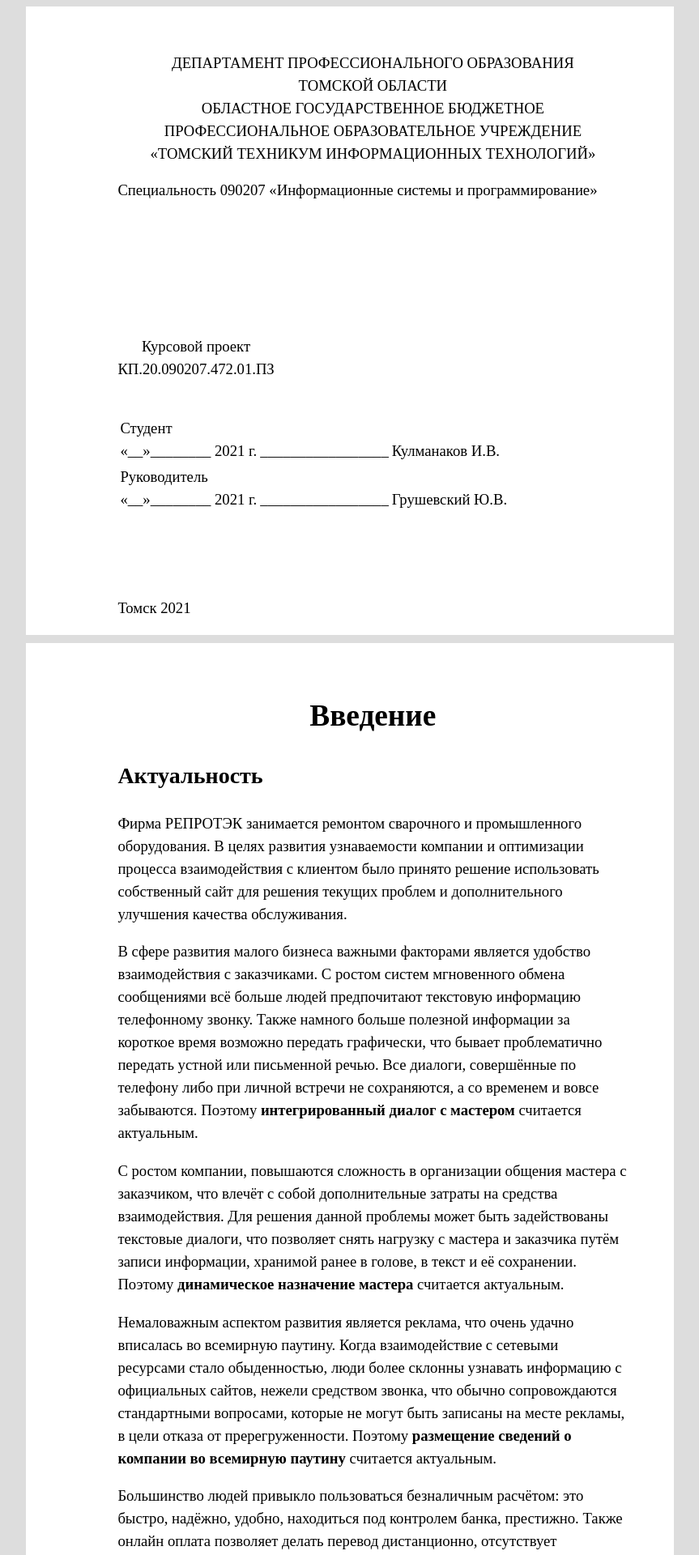
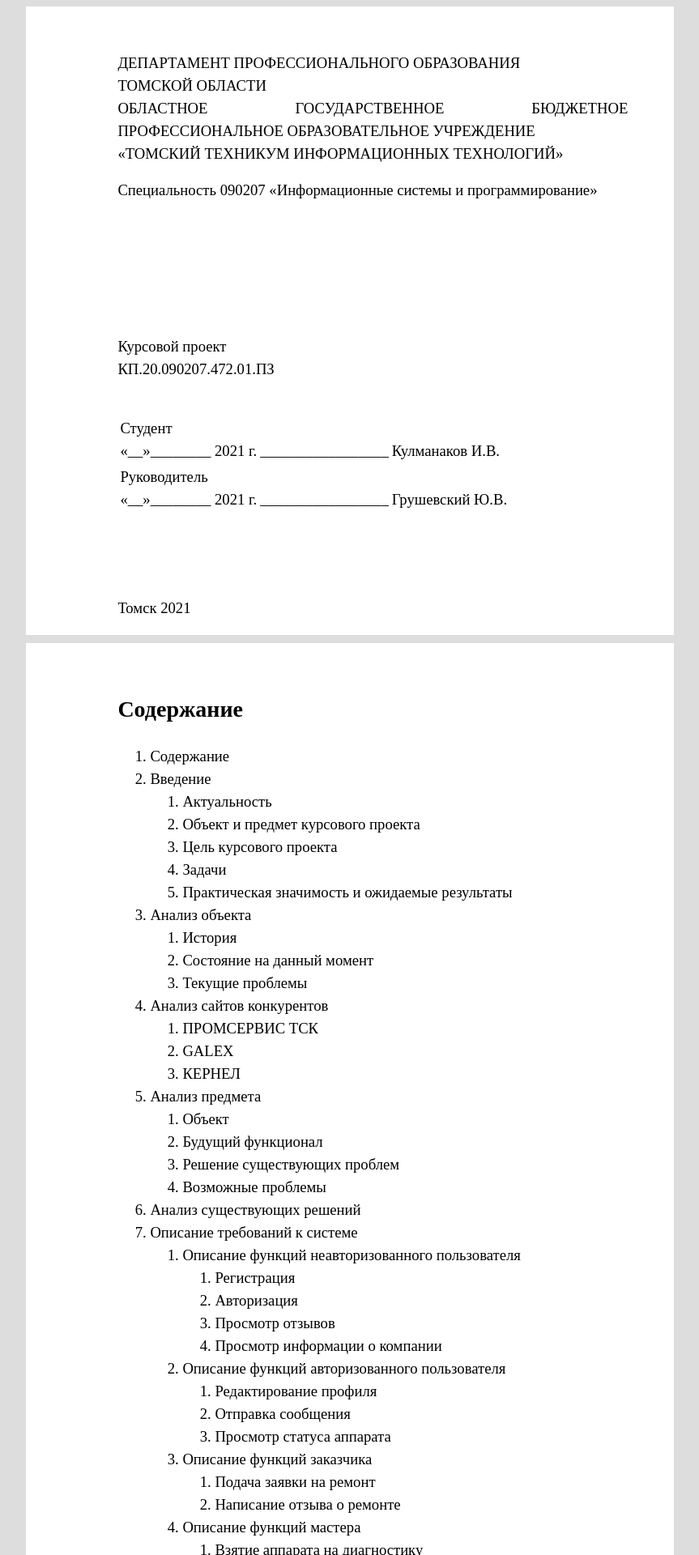
Before and after one commit to kul2002il/CP_PiRVP, a PHP site: page /test.html in a window 1280 px wide. Shown: the top 1920 px of the page at 81% size, without its empty margins (208-1071 px from the left). Run offline with PHP 8.4, Linux system fonts and the light colour scheme.

Commit message:
Исправлены заголовки. Добавлено автосодержание.

```diff
--- a/Документация/static/test.css
+++ b/Документация/static/test.css
@@ -94,6 +94,15 @@ h1{
 	font-size: 12pt;
 }
 
+p{
+	text-align: justify;
+}
+
+a{
+	color: black;
+	text-decoration: none;
+}
+
 
 
 
--- a/Документация/test.html
+++ b/Документация/test.html
@@ -43,11 +43,17 @@
 			<p>Томск 2021</p><div></div>
 		</div>
 
+		<!--Содержание-->
+		<div>
+			<h2>Содержание</h2>
+			<p id="table_contents"></p>
+		</div>
+
 		<!--Введение-->
 		<div>
-			<h1>Введение</h1>
+			<h2>Введение</h2>
 
-			<h2>Актуальность</h2>
+			<h3>Актуальность</h3>
 			<p>
 				Фирма РЕПРОТЭК занимается ремонтом сварочного и промышленного
 				оборудования. В целях развития узнаваемости компании и оптимизации
@@ -123,7 +129,7 @@
 				актуальным.
 			</p>
 
-			<h2>Объект и предмет курсового проекта</h2>
+			<h3>Объект и предмет курсового проекта</h3>
 			<p>
 				<b>Объект</b>: Информационное взаимодействие фирмы РЕПРОТЭК с
 				заказчиками.
@@ -133,13 +139,13 @@
 				фирмы РЕПРОТЭК с заказчиками.
 			</p>
 
-			<h2>Цель курсового проекта</h2>
+			<h3>Цель курсового проекта</h3>
 			<p>
 				Разработка информационной системы для организации канала связи фирмы
 				РЕПРОТЭК с заказчиками.
 			</p>
 
-			<h2>Задачи</h2>
+			<h3>Задачи</h3>
 			<p>
 				<ol>
 					<li>
@@ -169,7 +175,7 @@
 				</ol>
 			</p>
 
-			<h2>Практическая значимость и ожидаемые результаты</h2>
+			<h3>Практическая значимость и ожидаемые результаты</h3>
 			<p>
 				В результате выполнения курсового проекта, будет разработана
 				информационная система, позволяющая мгновенно обмениваться текстовой
@@ -180,8 +186,8 @@
 
 		<!--Анализ объекта-->
 		<div>
-			<h1>Анализ объекта</h1>
-			<h2>История</h2>
+			<h2>Анализ объекта</h2>
+			<h3>История</h3>
 			<div>
 				<p>
 					До появления фирмы, ремонтом занимался один человек.
@@ -207,7 +213,7 @@
 				</p>
 			</div>
 
-			<h2>Состояние на данный момент</h2>
+			<h3>Состояние на данный момент</h3>
 			<p>
 				Описание текущего взаимодействия мастера с заказчиком:
 				<ol>
@@ -259,7 +265,7 @@
 				</ol>
 			</p>
 
-			<h2>Текущие проблемы</h2>
+			<h3>Текущие проблемы</h3>
 			<p>
 				<ol>
 					<li>
@@ -315,14 +321,14 @@
 
 		<!--Анализ конкурентов-->
 		<div>
-			<h1>Анализ сайтов конкурентов</h1>
+			<h2>Анализ сайтов конкурентов</h2>
 
 			<div>
-				<h2>
+				<h3>
 					<a href="https://promservice70.ru/">
 						ПРОМСЕРВИС ТСК
 					</a>
-				</h2>
+				</h3>
 				<p>
 					Вид деятельности:<br/>
 					Занимается ремонтом промышленного оборудования.
@@ -360,11 +366,11 @@
 			</div>
 
 			<div>
-				<h2>
+				<h3>
 					<a href="https://www.galex.ru/services/sv/prom/">
 						GALEX
 					</a>
-				</h2>
+				</h3>
 				<p>
 					Вид деятельности:<br/>
 					Системная интеграция, поставка оборудования, сервисное
@@ -421,11 +427,11 @@
 			</div>
 
 			<div>
-				<h2>
+				<h3>
 					<a href="https://www.remontservo.ru">
 						КЕРНЕЛ
 					</a>
-				</h2>
+				</h3>
 				<p>
 					Вид деятельности:<br/>
 					Сервисный центр.
@@ -471,8 +477,8 @@
 
 		<!--Анализ предмета-->
 		<div>
-			<h1>Анализ предмета</h1>
-			<h2>Объект</h2>
+			<h2>Анализ предмета</h2>
+			<h3>Объект</h3>
 			<p>
 				Оптимизация процесса информационного взаимодействия фирмы
 				РЕПРОТЭК с заказчиками, путём создания сайта.
@@ -480,7 +486,7 @@
 
 			<p>В целях поиска лучших решений был проведён анализ конкурентов.</p>
 
-			<h2>Будущий функционал</h2>
+			<h3>Будущий функционал</h3>
 			<p>
 				<ol>
 					<li>Интегрированный диалог c мастером</li>
@@ -494,7 +500,7 @@
 				</ol>
 			</p>
 
-			<h2>Решение существующих проблем</h2>
+			<h3>Решение существующих проблем</h3>
 			<p>
 				<ol>
 					<li>
@@ -537,7 +543,7 @@
 				</ol>
 			</p>
 
-			<h2>Возможные проблемы</h2>
+			<h3>Возможные проблемы</h3>
 			<p>
 				<ol>
 					<li>
@@ -1165,5 +1171,6 @@
 			</div>
 		</div>
 	</main>
+	<script src="static/main.js"></script>
 </body>
 </html>
```
Also changed, not shown: Документация/static/main.js (added, +84 -0 lines).
